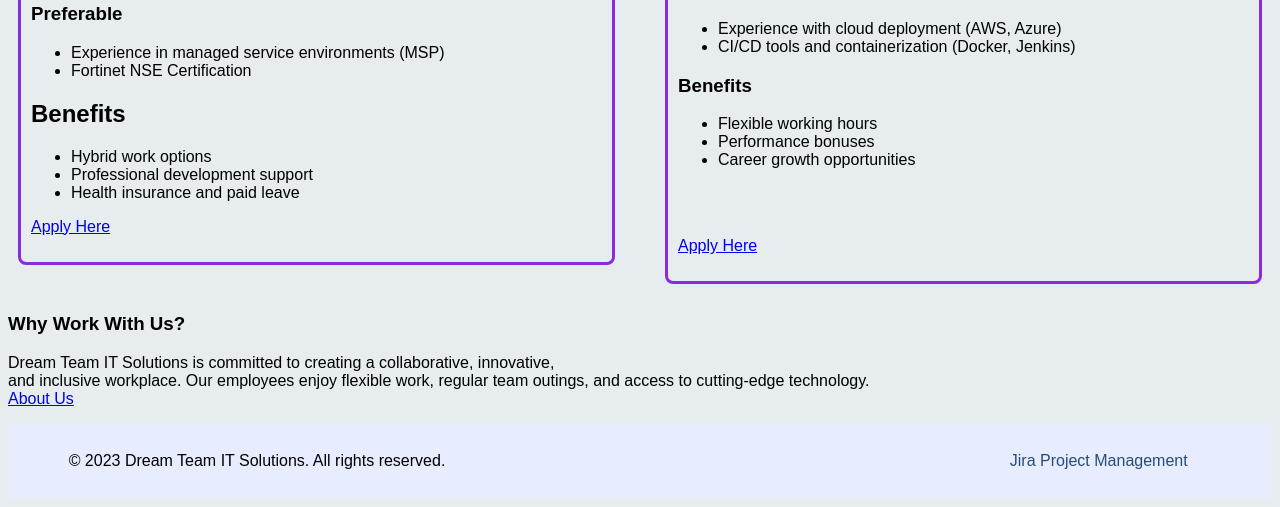
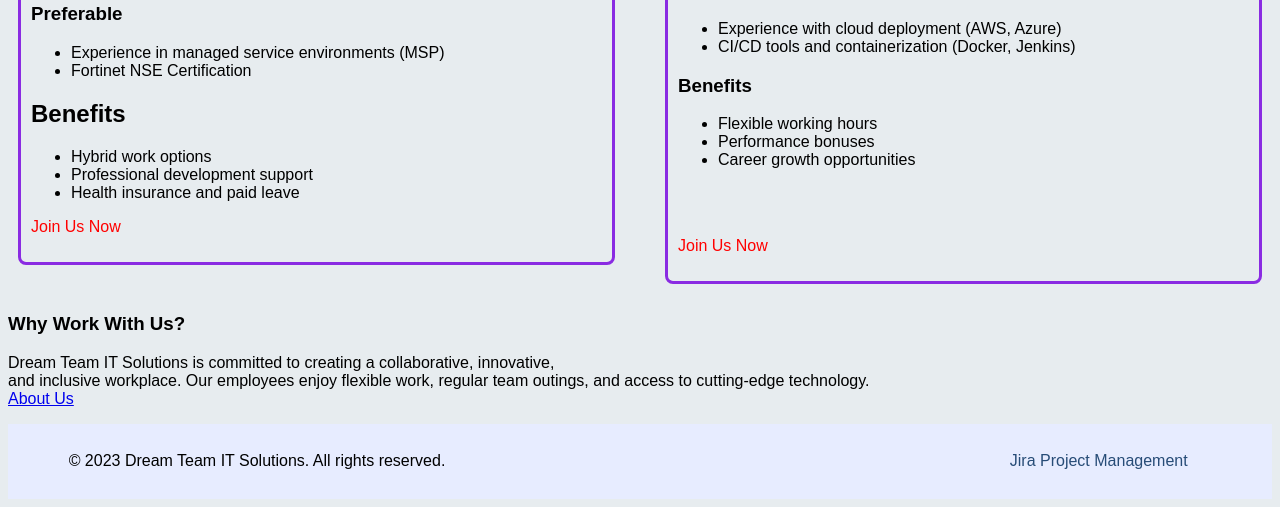
Before and after one commit to Remy-Amor/dream_team_COS10026_project, a PHP site: page /jobs.html in a window 1280 px wide. Shown: the part 780-1287 px from the top of the page. Run offline with PHP 8.4, Linux system fonts and the light colour scheme; some web fonts are replaced.

Commit message:
William4

```diff
--- a/project1/jobs.html
+++ b/project1/jobs.html
@@ -80,7 +80,7 @@
                          <li>Health insurance and paid leave</li>
                     </ul>
                     <aside>
-                         <p><a href="apply.html">Apply Here</a></p>
+                         <p><a href="apply.html">Join Us Now</a></p>
                     </aside>
                </section>
 
@@ -128,7 +128,7 @@
                          <li>Career growth opportunities</li>
                     </ul>
                     <br><br>
-                    <p><a href="apply.html">Apply Here</a></p>
+                    <p><a href="apply.html">Join Us Now</a></p>
                </section>
           </div>
                <aside>
--- a/project1/styles/styles.css
+++ b/project1/styles/styles.css
@@ -239,3 +239,13 @@ legend {
      margin: 10px;
      border-radius: 8px;
    }
+
+   #left a {
+     color: red ;
+     text-decoration: none;
+   }
+
+   #right a {
+     color: red ;
+     text-decoration: none;
+   }
```
